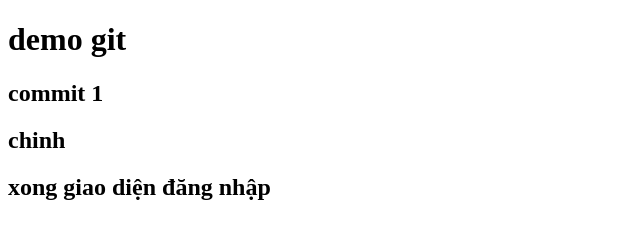
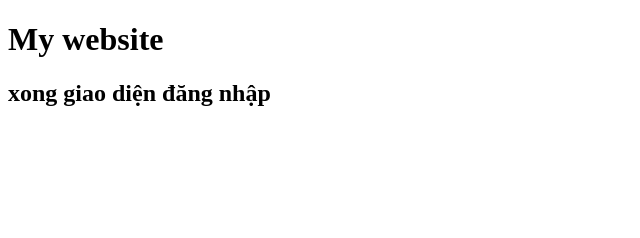
Before and after one commit to HVChinh-111/demo-git, a plain HTML site: page view/index.html in a window 1280 px wide. Shown: the whole page, without its empty margins (0-640 px from the left). Drawn offline with Linux system fonts and the light colour scheme.

Commit message:
Update sign-in

```diff
--- a/view/index.html
+++ b/view/index.html
@@ -6,9 +6,7 @@
   <title>Document</title>
 </head>
 <body>
-  <h1>demo git</h1>
-  <h2>commit 1</h2>
-  <h2>chinh</h2>
+  <h1>My website</h1>
   <h2>xong giao diện đăng nhập</h2>
 </body>
 </html>
```
